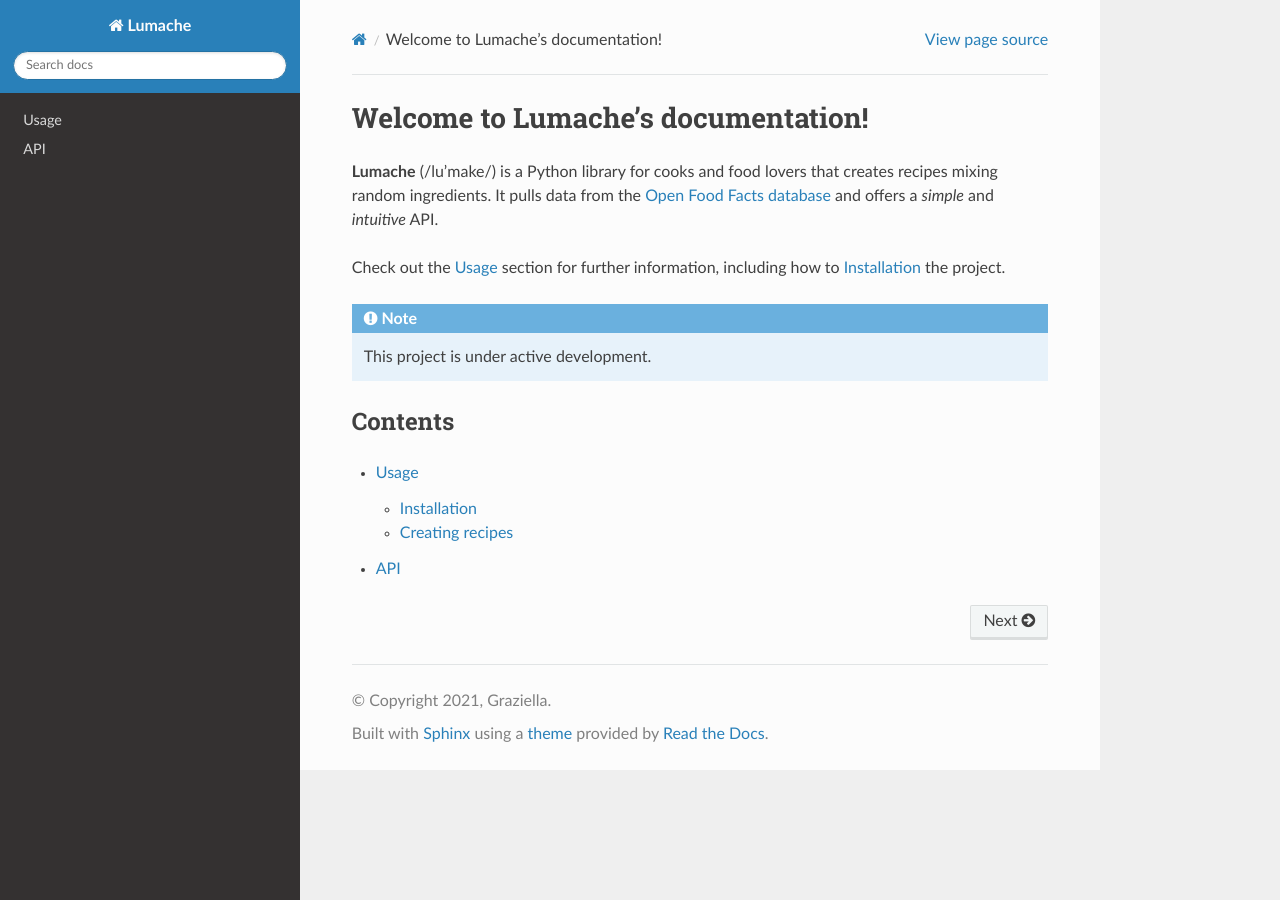
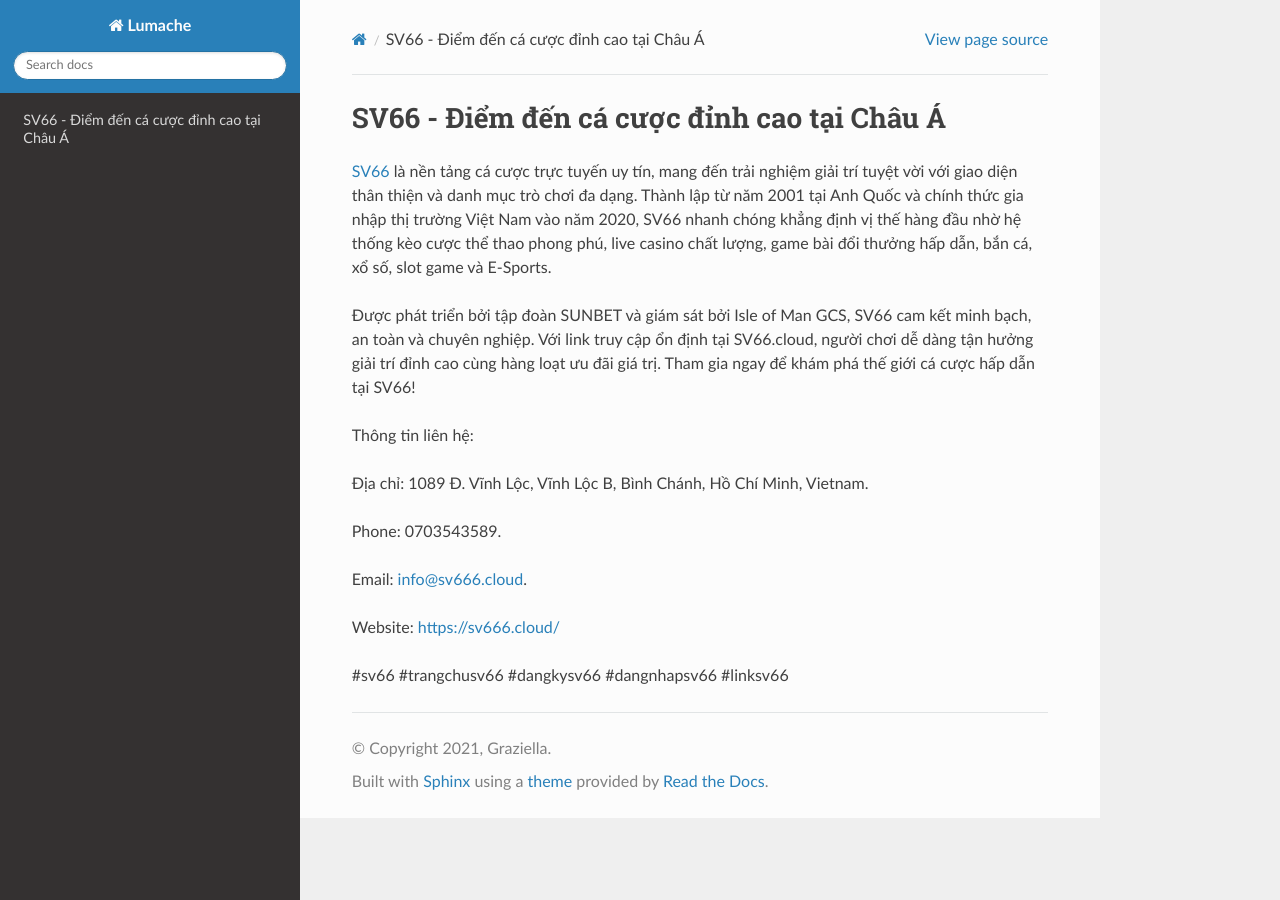
Before and after one commit to camtiennguyena/linksv666cloud, a Sphinx documentation site: the page built from docs/source/index.rst, in a window 1280 px wide. Built offline with Sphinx 7.4.7 and the Read the Docs theme 3.1.0, drawn with Linux system fonts in a browser that asks for light colours.

Commit message:
Update index.rst

```diff
--- a/docs/source/index.rst
+++ b/docs/source/index.rst
@@ -1,22 +1,18 @@
-Welcome to Lumache's documentation!
+SV66 - Điểm đến cá cược đỉnh cao tại Châu Á
 ===================================
 
-**Lumache** (/lu'make/) is a Python library for cooks and food lovers
-that creates recipes mixing random ingredients.
-It pulls data from the `Open Food Facts database <https://world.openfoodfacts.org/>`_
-and offers a *simple* and *intuitive* API.
+`SV66 <https://sv666.cloud/>`_ là nền tảng cá cược trực tuyến uy tín, mang đến trải nghiệm giải trí tuyệt vời với giao diện thân thiện và danh mục trò chơi đa dạng. Thành lập từ năm 2001 tại Anh Quốc và chính thức gia nhập thị trường Việt Nam vào năm 2020, SV66 nhanh chóng khẳng định vị thế hàng đầu nhờ hệ thống kèo cược thể thao phong phú, live casino chất lượng, game bài đổi thưởng hấp dẫn, bắn cá, xổ số, slot game và E-Sports.
 
-Check out the :doc:`usage` section for further information, including
-how to :ref:`installation` the project.
+Được phát triển bởi tập đoàn SUNBET và giám sát bởi Isle of Man GCS, SV66 cam kết minh bạch, an toàn và chuyên nghiệp. Với link truy cập ổn định tại SV66.cloud, người chơi dễ dàng tận hưởng giải trí đỉnh cao cùng hàng loạt ưu đãi giá trị. Tham gia ngay để khám phá thế giới cá cược hấp dẫn tại SV66!
 
-.. note::
+Thông tin liên hệ:
 
-   This project is under active development.
+Địa chỉ: 1089 Đ. Vĩnh Lộc, Vĩnh Lộc B, Bình Chánh, Hồ Chí Minh, Vietnam.
 
-Contents
---------
+Phone: 0703543589.
 
-.. toctree::
+Email: info@sv666.cloud.
 
-   usage
-   api
+Website: https://sv666.cloud/
+
+#sv66 #trangchusv66 #dangkysv66 #dangnhapsv66 #linksv66
```
